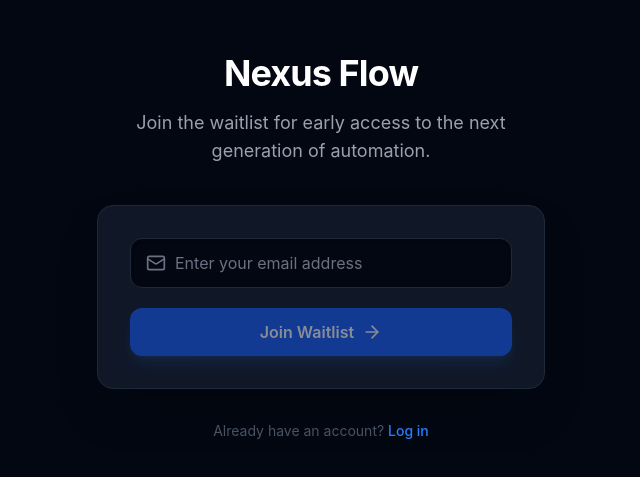
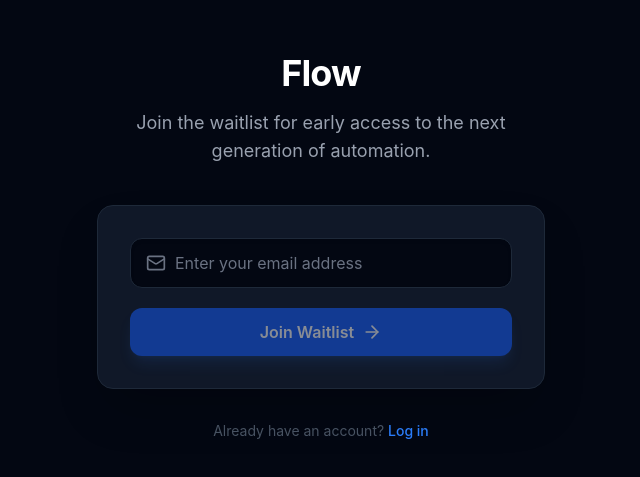
Before and after one commit to AAshu1412/flow, a React (Vite) app in the folder frontend/: page / in a window 1280 px wide. Shown: the part 153-630 px from the top of the page, without its empty margins (319-959 px from the left). Built offline with nearby package versions, Linux system fonts and the light colour scheme; no server answers.

Commit message:
flow app

```diff
--- a/frontend/src/components/SaveWorkflowModal.tsx
+++ b/frontend/src/components/SaveWorkflowModal.tsx
@@ -64,7 +64,7 @@ export default function SaveWorkflowModal({ isOpen, onClose, workflowId, onSave
               <AlertTriangle className="w-3.5 h-3.5 text-amber-400 shrink-0 mt-0.5" />
               <p className="text-[10px] text-amber-300/80 leading-relaxed">
                 This ID is <strong>permanent and unique</strong>. It was auto-generated when you started this workflow.
-                Once saved, it cannot be changed. The ID near "Nexus Flow" in the topbar is for display only during this session —
+                Once saved, it cannot be changed. The ID near "Flow" in the topbar is for display only during this session —
                 it does <strong>not</strong> change the saved workflow ID. If you need a different ID, create a new workflow.
               </p>
             </div>
--- a/frontend/src/components/Topbar.tsx
+++ b/frontend/src/components/Topbar.tsx
@@ -86,7 +86,7 @@ export default function Topbar() {
       <div className="flex items-center gap-4">
          <div className="flex items-center gap-2 pr-4 border-r border-gray-800">
              <Workflow className="w-5 h-5 text-blue-500" />
-             <h1 className="font-bold text-gray-100 tracking-wide">Nexus Flow</h1>
+             <h1 className="font-bold text-gray-100 tracking-wide">Flow</h1>
          </div>
          {/* Workflow ID display (read-only) */}
          <div className="flex items-center gap-2">
--- a/frontend/src/pages/Waitlist.tsx
+++ b/frontend/src/pages/Waitlist.tsx
@@ -43,7 +43,7 @@ export default function Waitlist() {
         <div className="min-h-screen flex items-center justify-center bg-gray-950 p-4">
             <div className="w-full max-w-md">
                 <div className="text-center mb-10">
-                    <h1 className="text-4xl font-bold text-white mb-4 tracking-tight">Nexus Flow</h1>
+                    <h1 className="text-4xl font-bold text-white mb-4 tracking-tight">Flow</h1>
                     <p className="text-lg text-gray-400">Join the waitlist for early access to the next generation of automation.</p>
                 </div>
 
```
